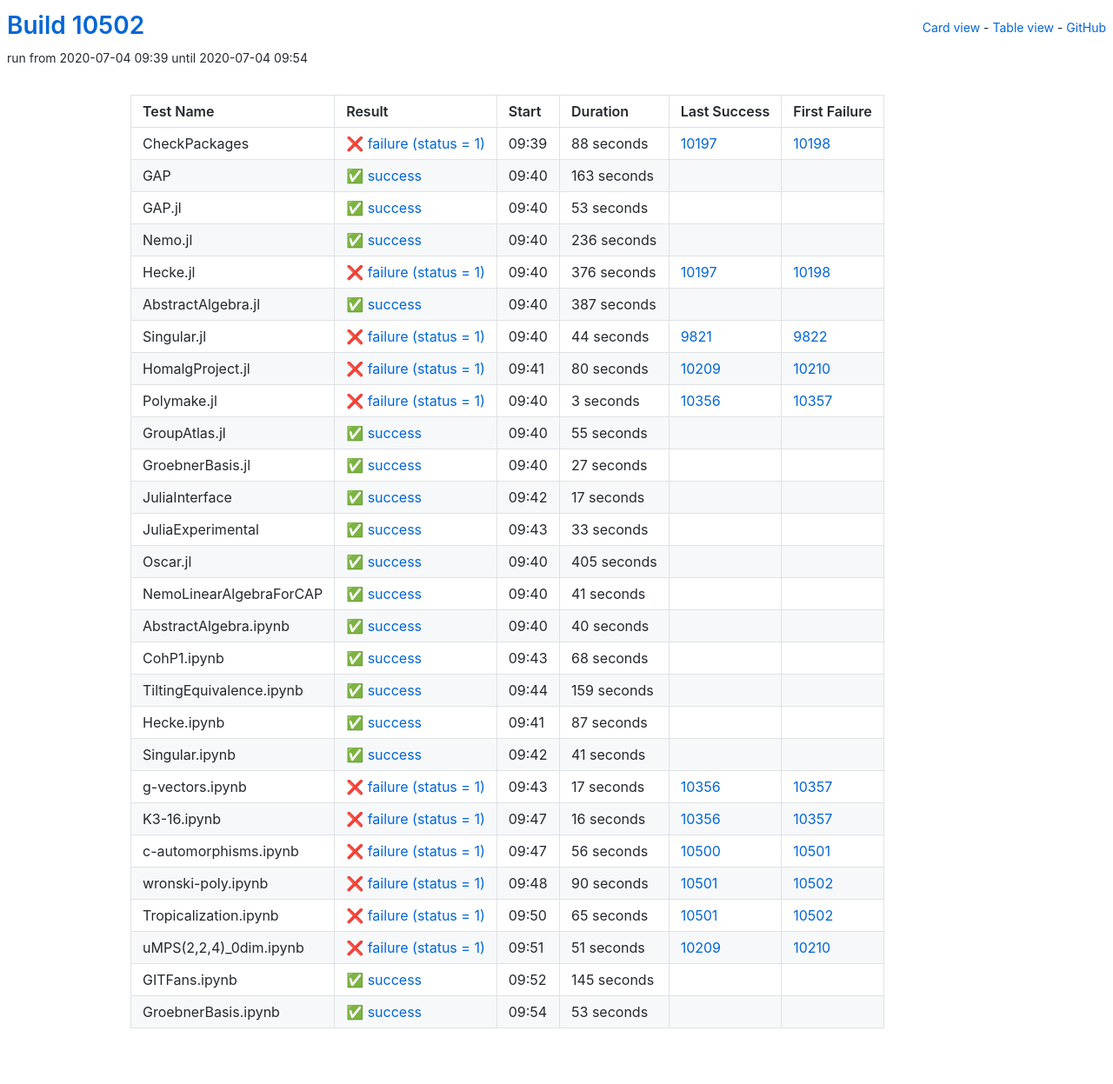
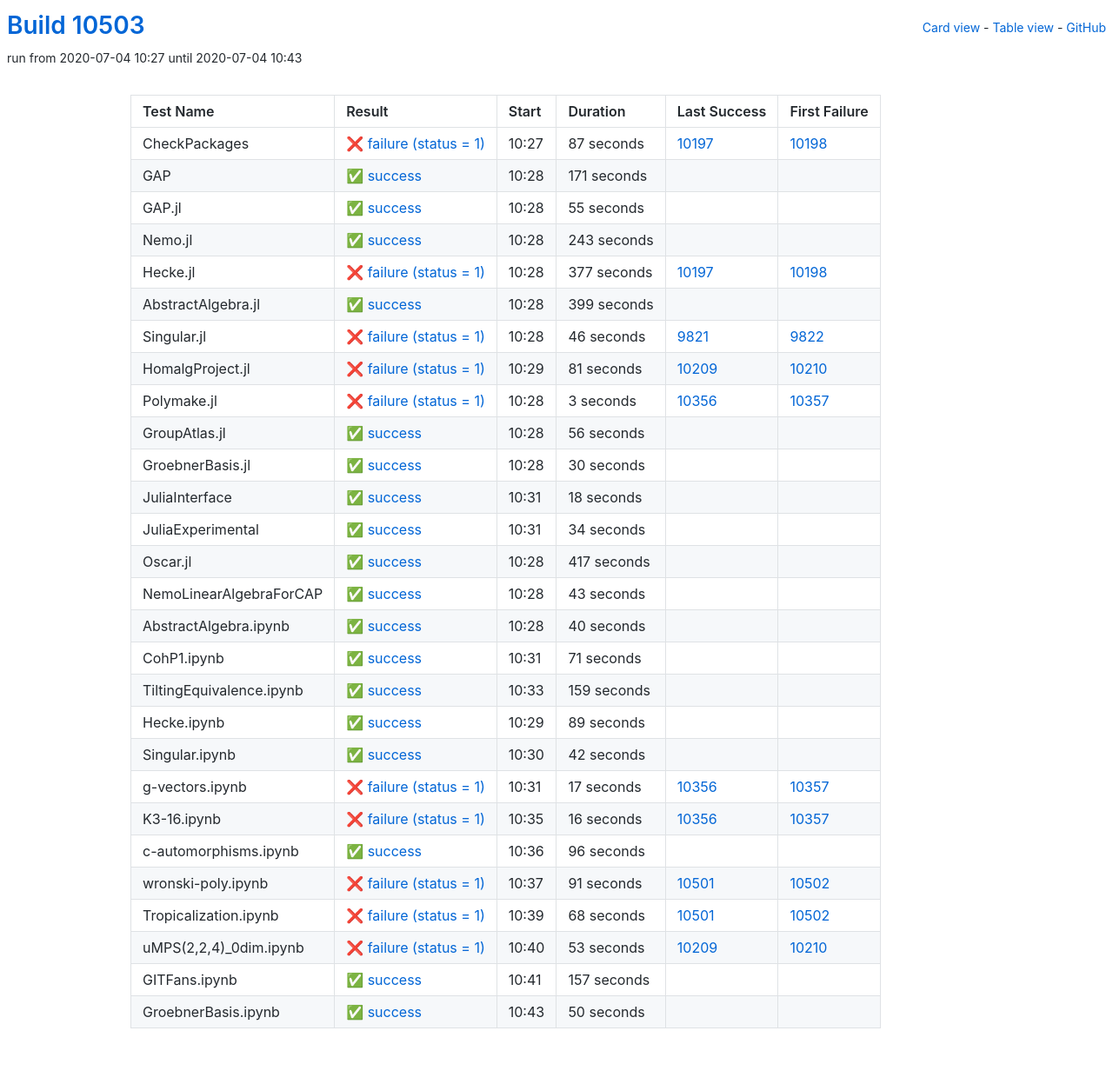
Before and after one commit to oscar-system/oscar-ci-status, a Jekyll site: the page built from table.html, in a window 1280 px wide. Shown: the whole page at 87% size. Built offline with Jekyll 4.4.1, drawn with Linux system fonts in a browser that asks for light colours.

Commit message:
Build #10503

```diff
--- a/_data/ci.yml
+++ b/_data/ci.yml
@@ -1,6 +1,6 @@
 ---
-build: 10502
-build_url: https://oscarci.mathematik.uni-kl.de/job/oscar/10502/
+build: 10503
+build_url: https://oscarci.mathematik.uni-kl.de/job/oscar/10503/
 job: oscar
 organization: oscar-system
 repo: oscar-ci-status
@@ -8,104 +8,104 @@
 tests:
 - name: CheckPackages
   id: checkpackages
-  log: https://oscarci.mathematik.uni-kl.de/job/oscar/10502/artifact/logs/build-10502/CheckPackages.log
-  start: 2020-07-04 09:39
+  log: https://oscarci.mathematik.uni-kl.de/job/oscar/10503/artifact/logs/build-10503/CheckPackages.log
+  start: 2020-07-04 10:27
   success: false
   exitcode: 1
   status: failure
-  duration: 88
+  duration: 87
   last_success: 10197
   last_success_url: https://oscarci.mathematik.uni-kl.de/job/oscar/10197/
   first_failure: 10198
   first_failure_url: https://oscarci.mathematik.uni-kl.de/job/oscar/10198/
 - name: GAP
   id: gap
-  log: https://oscarci.mathematik.uni-kl.de/job/oscar/10502/artifact/logs/build-10502/GAP.log
-  start: 2020-07-04 09:40
+  log: https://oscarci.mathematik.uni-kl.de/job/oscar/10503/artifact/logs/build-10503/GAP.log
+  start: 2020-07-04 10:28
   success: true
   exitcode: 0
   status: success
-  duration: 163
+  duration: 171
   last_success: false
   last_success_url:
   first_failure: false
   first_failure_url:
 - name: GAP.jl
   id: gap-jl
-  log: https://oscarci.mathematik.uni-kl.de/job/oscar/10502/artifact/logs/build-10502/GAP.jl.log
-  start: 2020-07-04 09:40
+  log: https://oscarci.mathematik.uni-kl.de/job/oscar/10503/artifact/logs/build-10503/GAP.jl.log
+  start: 2020-07-04 10:28
   success: true
   exitcode: 0
   status: success
-  duration: 53
+  duration: 55
   last_success: false
   last_success_url:
   first_failure: false
   first_failure_url:
 - name: Nemo.jl
   id: nemo-jl
-  log: https://oscarci.mathematik.uni-kl.de/job/oscar/10502/artifact/logs/build-10502/Nemo.jl.log
-  start: 2020-07-04 09:40
+  log: https://oscarci.mathematik.uni-kl.de/job/oscar/10503/artifact/logs/build-10503/Nemo.jl.log
+  start: 2020-07-04 10:28
   success: true
   exitcode: 0
   status: success
-  duration: 236
+  duration: 243
   last_success: false
   last_success_url:
   first_failure: false
   first_failure_url:
 - name: Hecke.jl
   id: hecke-jl
-  log: https://oscarci.mathematik.uni-kl.de/job/oscar/10502/artifact/logs/build-10502/Hecke.jl.log
-  start: 2020-07-04 09:40
+  log: https://oscarci.mathematik.uni-kl.de/job/oscar/10503/artifact/logs/build-10503/Hecke.jl.log
+  start: 2020-07-04 10:28
   success: false
   exitcode: 1
   status: failure
-  duration: 376
+  duration: 377
   last_success: 10197
   last_success_url: https://oscarci.mathematik.uni-kl.de/job/oscar/10197/
   first_failure: 10198
   first_failure_url: https://oscarci.mathematik.uni-kl.de/job/oscar/10198/
 - name: AbstractAlgebra.jl
   id: abstractalgebra-jl
-  log: https://oscarci.mathematik.uni-kl.de/job/oscar/10502/artifact/logs/build-10502/AbstractAlgebra.jl.log
-  start: 2020-07-04 09:40
+  log: https://oscarci.mathematik.uni-kl.de/job/oscar/10503/artifact/logs/build-10503/AbstractAlgebra.jl.log
+  start: 2020-07-04 10:28
   success: true
   exitcode: 0
   status: success
-  duration: 387
+  duration: 399
   last_success: false
   last_success_url:
   first_failure: false
   first_failure_url:
 - name: Singular.jl
   id: singular-jl
-  log: https://oscarci.mathematik.uni-kl.de/job/oscar/10502/artifact/logs/build-10502/Singular.jl.log
-  start: 2020-07-04 09:40
+  log: https://oscarci.mathematik.uni-kl.de/job/oscar/10503/artifact/logs/build-10503/Singular.jl.log
+  start: 2020-07-04 10:28
   success: false
   exitcode: 1
   status: failure
-  duration: 44
+  duration: 46
   last_success: 9821
   last_success_url: https://oscarci.mathematik.uni-kl.de/job/oscar/9821/
   first_failure: 9822
   first_failure_url: https://oscarci.mathematik.uni-kl.de/job/oscar/9822/
 - name: HomalgProject.jl
   id: homalgproject-jl
-  log: https://oscarci.mathematik.uni-kl.de/job/oscar/10502/artifact/logs/build-10502/HomalgProject.jl.log
-  start: 2020-07-04 09:41
+  log: https://oscarci.mathematik.uni-kl.de/job/oscar/10503/artifact/logs/build-10503/HomalgProject.jl.log
+  start: 2020-07-04 10:29
   success: false
   exitcode: 1
   status: failure
-  duration: 80
+  duration: 81
   last_success: 10209
   last_success_url: https://oscarci.mathematik.uni-kl.de/job/oscar/10209/
   first_failure: 10210
   first_failure_url: https://oscarci.mathematik.uni-kl.de/job/oscar/10210/
 - name: Polymake.jl
   id: polymake-jl
-  log: https://oscarci.mathematik.uni-kl.de/job/oscar/10502/artifact/logs/build-10502/Polymake.jl.log
-  start: 2020-07-04 09:40
+  log: https://oscarci.mathematik.uni-kl.de/job/oscar/10503/artifact/logs/build-10503/Polymake.jl.log
+  start: 2020-07-04 10:28
   success: false
   exitcode: 1
   status: failure
@@ -116,80 +116,80 @@
   first_failure_url: https://oscarci.mathematik.uni-kl.de/job/oscar/10357/
 - name: GroupAtlas.jl
   id: groupatlas-jl
-  log: https://oscarci.mathematik.uni-kl.de/job/oscar/10502/artifact/logs/build-10502/GroupAtlas.jl.log
-  start: 2020-07-04 09:40
+  log: https://oscarci.mathematik.uni-kl.de/job/oscar/10503/artifact/logs/build-10503/GroupAtlas.jl.log
+  start: 2020-07-04 10:28
   success: true
   exitcode: 0
   status: success
-  duration: 55
+  duration: 56
   last_success: false
   last_success_url:
   first_failure: false
   first_failure_url:
 - name: GroebnerBasis.jl
   id: groebnerbasis-jl
-  log: https://oscarci.mathematik.uni-kl.de/job/oscar/10502/artifact/logs/build-10502/GroebnerBasis.jl.log
-  start: 2020-07-04 09:40
+  log: https://oscarci.mathematik.uni-kl.de/job/oscar/10503/artifact/logs/build-10503/GroebnerBasis.jl.log
+  start: 2020-07-04 10:28
   success: true
   exitcode: 0
   status: success
-  duration: 27
+  duration: 30
   last_success: false
   last_success_url:
   first_failure: false
   first_failure_url:
 - name: JuliaInterface
   id: juliainterface
-  log: https://oscarci.mathematik.uni-kl.de/job/oscar/10502/artifact/logs/build-10502/JuliaInterface.log
-  start: 2020-07-04 09:42
+  log: https://oscarci.mathematik.uni-kl.de/job/oscar/10503/artifact/logs/build-10503/JuliaInterface.log
+  start: 2020-07-04 10:31
   success: true
   exitcode: 0
   status: success
-  duration: 17
+  duration: 18
   last_success: false
   last_success_url:
   first_failure: false
   first_failure_url:
 - name: JuliaExperimental
   id: juliaexperimental
-  log: https://oscarci.mathematik.uni-kl.de/job/oscar/10502/artifact/logs/build-10502/JuliaExperimental.log
-  start: 2020-07-04 09:43
+  log: https://oscarci.mathematik.uni-kl.de/job/oscar/10503/artifact/logs/build-10503/JuliaExperimental.log
+  start: 2020-07-04 10:31
   success: true
   exitcode: 0
   status: success
-  duration: 33
+  duration: 34
   last_success: false
   last_success_url:
   first_failure: false
   first_failure_url:
 - name: Oscar.jl
   id: oscar-jl
-  log: https://oscarci.mathematik.uni-kl.de/job/oscar/10502/artifact/logs/build-10502/Oscar.jl.log
-  start: 2020-07-04 09:40
+  log: https://oscarci.mathematik.uni-kl.de/job/oscar/10503/artifact/logs/build-10503/Oscar.jl.log
+  start: 2020-07-04 10:28
   success: true
   exitcode: 0
   status: success
-  duration: 405
+  duration: 417
   last_success: false
   last_success_url:
   first_failure: false
   first_failure_url:
 - name: NemoLinearAlgebraForCAP
   id: nemolinearalgebraforcap
-  log: https://oscarci.mathematik.uni-kl.de/job/oscar/10502/artifact/logs/build-10502/NemoLinearAlgebraForCAP.log
-  start: 2020-07-04 09:40
+  log: https://oscarci.mathematik.uni-kl.de/job/oscar/10503/artifact/logs/build-10503/NemoLinearAlgebraForCAP.log
+  start: 2020-07-04 10:28
   success: true
   exitcode: 0
   status: success
-  duration: 41
+  duration: 43
   last_success: false
   last_success_url:
   first_failure: false
   first_failure_url:
 - name: AbstractAlgebra.ipynb
   id: abstractalgebra-ipynb
-  log: https://oscarci.mathematik.uni-kl.de/job/oscar/10502/artifact/logs/build-10502/AbstractAlgebra.ipynb.log
-  start: 2020-07-04 09:40
+  log: https://oscarci.mathematik.uni-kl.de/job/oscar/10503/artifact/logs/build-10503/AbstractAlgebra.ipynb.log
+  start: 2020-07-04 10:28
   success: true
   exitcode: 0
   status: success
@@ -200,20 +200,20 @@
   first_failure_url:
 - name: CohP1.ipynb
   id: cohp1-ipynb
-  log: https://oscarci.mathematik.uni-kl.de/job/oscar/10502/artifact/logs/build-10502/CohP1.ipynb.log
-  start: 2020-07-04 09:43
+  log: https://oscarci.mathematik.uni-kl.de/job/oscar/10503/artifact/logs/build-10503/CohP1.ipynb.log
+  start: 2020-07-04 10:31
   success: true
   exitcode: 0
   status: success
-  duration: 68
+  duration: 71
   last_success: false
   last_success_url:
   first_failure: false
   first_failure_url:
 - name: TiltingEquivalence.ipynb
   id: tiltingequivalence-ipynb
-  log: https://oscarci.mathematik.uni-kl.de/job/oscar/10502/artifact/logs/build-10502/TiltingEquivalence.ipynb.log
-  start: 2020-07-04 09:44
+  log: https://oscarci.mathematik.uni-kl.de/job/oscar/10503/artifact/logs/build-10503/TiltingEquivalence.ipynb.log
+  start: 2020-07-04 10:33
   success: true
   exitcode: 0
   status: success
@@ -224,32 +224,32 @@
   first_failure_url:
 - name: Hecke.ipynb
   id: hecke-ipynb
-  log: https://oscarci.mathematik.uni-kl.de/job/oscar/10502/artifact/logs/build-10502/Hecke.ipynb.log
-  start: 2020-07-04 09:41
+  log: https://oscarci.mathematik.uni-kl.de/job/oscar/10503/artifact/logs/build-10503/Hecke.ipynb.log
+  start: 2020-07-04 10:29
   success: true
   exitcode: 0
   status: success
-  duration: 87
+  duration: 89
   last_success: false
   last_success_url:
   first_failure: false
   first_failure_url:
 - name: Singular.ipynb
   id: singular-ipynb
-  log: https://oscarci.mathematik.uni-kl.de/job/oscar/10502/artifact/logs/build-10502/Singular.ipynb.log
-  start: 2020-07-04 09:42
+  log: https://oscarci.mathematik.uni-kl.de/job/oscar/10503/artifact/logs/build-10503/Singular.ipynb.log
+  start: 2020-07-04 10:30
   success: true
   exitcode: 0
   status: success
-  duration: 41
+  duration: 42
   last_success: false
   last_success_url:
   first_failure: false
   first_failure_url:
 - name: g-vectors.ipynb
   id: g-vectors-ipynb
-  log: https://oscarci.mathematik.uni-kl.de/job/oscar/10502/artifact/logs/build-10502/g-vectors.ipynb.log
-  start: 2020-07-04 09:43
+  log: https://oscarci.mathematik.uni-kl.de/job/oscar/10503/artifact/logs/build-10503/g-vectors.ipynb.log
+  start: 2020-07-04 10:31
   success: false
   exitcode: 1
   status: failure
@@ -260,8 +260,8 @@
   first_failure_url: https://oscarci.mathematik.uni-kl.de/job/oscar/10357/
 - name: K3-16.ipynb
   id: k3-16-ipynb
-  log: https://oscarci.mathematik.uni-kl.de/job/oscar/10502/artifact/logs/build-10502/K3-16.ipynb.log
-  start: 2020-07-04 09:47
+  log: https://oscarci.mathematik.uni-kl.de/job/oscar/10503/artifact/logs/build-10503/K3-16.ipynb.log
+  start: 2020-07-04 10:35
   success: false
   exitcode: 1
   status: failure
@@ -272,72 +272,72 @@
   first_failure_url: https://oscarci.mathematik.uni-kl.de/job/oscar/10357/
 - name: c-automorphisms.ipynb
   id: c-automorphisms-ipynb
-  log: https://oscarci.mathematik.uni-kl.de/job/oscar/10502/artifact/logs/build-10502/c-automorphisms.ipynb.log
-  start: 2020-07-04 09:47
+  log: https://oscarci.mathematik.uni-kl.de/job/oscar/10503/artifact/logs/build-10503/c-automorphisms.ipynb.log
+  start: 2020-07-04 10:36
+  success: true
+  exitcode: 0
+  status: success
+  duration: 96
+  last_success: false
+  last_success_url:
+  first_failure: false
+  first_failure_url:
+- name: wronski-poly.ipynb
+  id: wronski-poly-ipynb
+  log: https://oscarci.mathematik.uni-kl.de/job/oscar/10503/artifact/logs/build-10503/wronski-poly.ipynb.log
+  start: 2020-07-04 10:37
   success: false
   exitcode: 1
   status: failure
-  duration: 56
-  last_success: 10500
-  last_success_url: https://oscarci.mathematik.uni-kl.de/job/oscar/10500/
-  first_failure: 10501
-  first_failure_url: https://oscarci.mathematik.uni-kl.de/job/oscar/10501/
-- name: wronski-poly.ipynb
-  id: wronski-poly-ipynb
-  log: https://oscarci.mathematik.uni-kl.de/job/oscar/10502/artifact/logs/build-10502/wronski-poly.ipynb.log
-  start: 2020-07-04 09:48
-  success: false
-  exitcode: 1
-  status: failure
-  duration: 90
+  duration: 91
   last_success: 10501
   last_success_url: https://oscarci.mathematik.uni-kl.de/job/oscar/10501/
   first_failure: 10502
   first_failure_url: https://oscarci.mathematik.uni-kl.de/job/oscar/10502/
 - name: Tropicalization.ipynb
   id: tropicalization-ipynb
-  log: https://oscarci.mathematik.uni-kl.de/job/oscar/10502/artifact/logs/build-10502/Tropicalization.ipynb.log
-  start: 2020-07-04 09:50
+  log: https://oscarci.mathematik.uni-kl.de/job/oscar/10503/artifact/logs/build-10503/Tropicalization.ipynb.log
+  start: 2020-07-04 10:39
   success: false
   exitcode: 1
   status: failure
-  duration: 65
+  duration: 68
   last_success: 10501
   last_success_url: https://oscarci.mathematik.uni-kl.de/job/oscar/10501/
   first_failure: 10502
   first_failure_url: https://oscarci.mathematik.uni-kl.de/job/oscar/10502/
 - name: uMPS(2,2,4)_0dim.ipynb
   id: umps-2-2-4-0dim-ipynb
-  log: https://oscarci.mathematik.uni-kl.de/job/oscar/10502/artifact/logs/build-10502/uMPS-2-2-4-_0dim.ipynb.log
-  start: 2020-07-04 09:51
+  log: https://oscarci.mathematik.uni-kl.de/job/oscar/10503/artifact/logs/build-10503/uMPS-2-2-4-_0dim.ipynb.log
+  start: 2020-07-04 10:40
   success: false
   exitcode: 1
   status: failure
-  duration: 51
+  duration: 53
   last_success: 10209
   last_success_url: https://oscarci.mathematik.uni-kl.de/job/oscar/10209/
   first_failure: 10210
   first_failure_url: https://oscarci.mathematik.uni-kl.de/job/oscar/10210/
 - name: GITFans.ipynb
   id: gitfans-ipynb
-  log: https://oscarci.mathematik.uni-kl.de/job/oscar/10502/artifact/logs/build-10502/GITFans.ipynb.log
-  start: 2020-07-04 09:52
+  log: https://oscarci.mathematik.uni-kl.de/job/oscar/10503/artifact/logs/build-10503/GITFans.ipynb.log
+  start: 2020-07-04 10:41
   success: true
   exitcode: 0
   status: success
-  duration: 145
+  duration: 157
   last_success: false
   last_success_url:
   first_failure: false
   first_failure_url:
 - name: GroebnerBasis.ipynb
   id: groebnerbasis-ipynb
-  log: https://oscarci.mathematik.uni-kl.de/job/oscar/10502/artifact/logs/build-10502/GroebnerBasis.ipynb.log
-  start: 2020-07-04 09:54
+  log: https://oscarci.mathematik.uni-kl.de/job/oscar/10503/artifact/logs/build-10503/GroebnerBasis.ipynb.log
+  start: 2020-07-04 10:43
   success: true
   exitcode: 0
   status: success
-  duration: 53
+  duration: 50
   last_success: false
   last_success_url:
   first_failure: false
```
Also changed, not shown: README.md.
